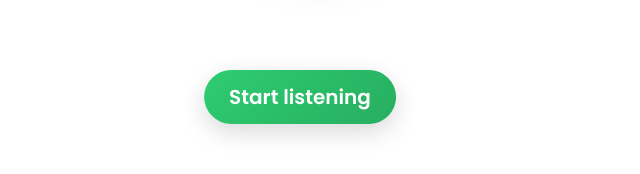
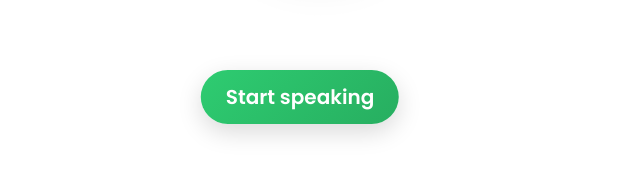
Before and after one commit to sivaparthi/tts-frontend, an Angular app: page / in a window 1280 px wide. Shown: the part 570-744 px from the top of the page, without its empty margins (340-980 px from the left). Built offline with nearby package versions, Linux system fonts and the light colour scheme.

Commit message:
qol improvements

```diff
--- a/src/app/toggle-button/toggle-button.component.ts
+++ b/src/app/toggle-button/toggle-button.component.ts
@@ -12,7 +12,7 @@
   styleUrl: './toggle-button.component.css',
 })
 export class ToggleButtonComponent {
-  buttonText: string = 'Start listening';
+  buttonText: string = 'Start speaking';
   mediaRecorder: any;
   audioChunks: any[] = [];
   isRecording: boolean = false;
@@ -29,7 +29,7 @@
   async toggleRecording(): Promise<void> {
     if (!this.isRecording) {
       // Start recording
-      this.buttonText = 'Stop listening';
+      this.buttonText = 'Stop';
       this.isRecording = true;
       this.isAnalyzing = true; // Start sound-based bounce
       this.cdr.detectChanges()
@@ -57,7 +57,7 @@
       this.mediaRecorder.start();
     } else {
       // Stop recording
-      this.buttonText = 'Start listening';
+      this.buttonText = 'Start speaking';
       this.isRecording = false;
       this.isAnalyzing = false; // Stop sound-based bounce
       this.stopAnalyzingAudio();
```
